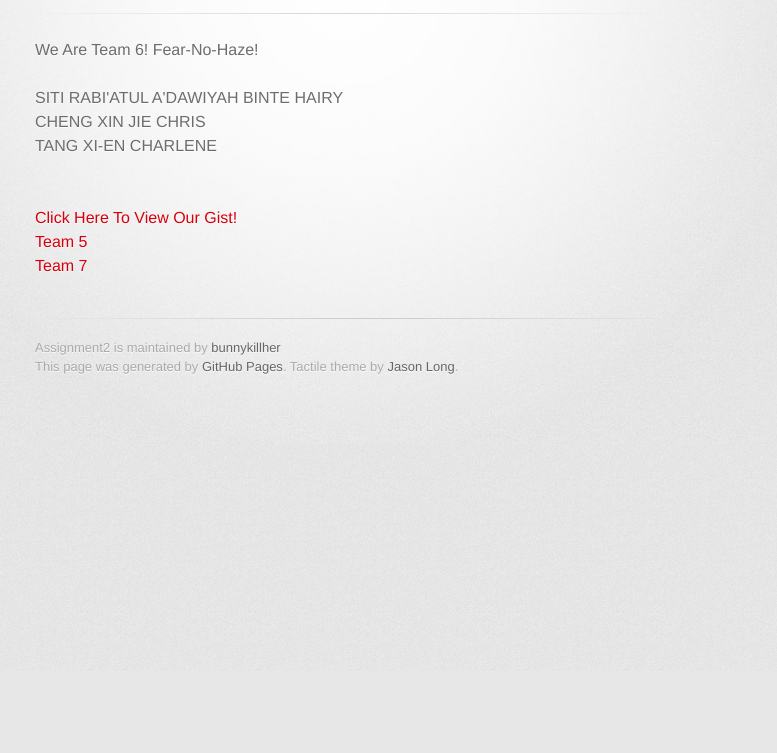
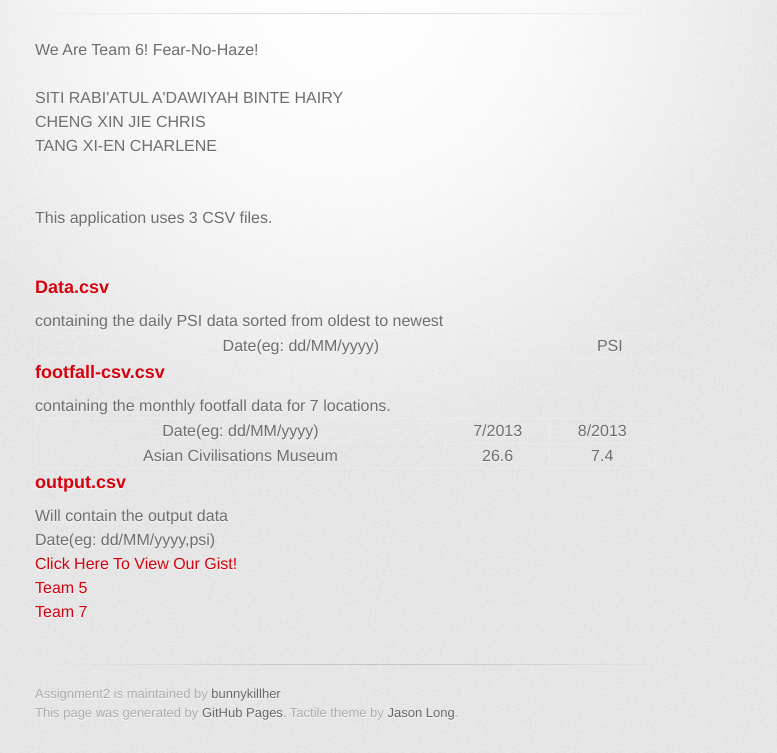
Before and after one commit to bunnykillher/assignment2, a plain HTML site: page index.html in a window 1280 px wide. Shown: the part 129-882 px from the top of the page, without its empty margins (295-1072 px from the left). Before the commit the page ends 800 px from the top, so only its background shows below. Drawn offline with Linux system fonts and the light colour scheme; a web font is replaced by a local one.

Commit message:
Update index.html

```diff
--- a/index.html
+++ b/index.html
@@ -31,10 +31,27 @@ SITI RABI'ATUL A'DAWIYAH BINTE HAIRY<br>
 CHENG XIN JIE CHRIS<br>
 TANG XI-EN CHARLENE<br>
 <br><br>
+This application uses 3 CSV files.<br><br>
+<h3>Data.csv</h3> containing the daily PSI data sorted from oldest to newest<br>
+<table>
+  <tr>
+    <th>Date(eg: dd/MM/yyyy)</th>
+    <th>PSI</th>
+  </tr>
+</table>
+<h3>footfall-csv.csv</h3> containing the monthly footfall data for 7 locations.<br>
+<table>
+  <tr><th>Date(eg: dd/MM/yyyy)</th><td>7/2013</td><td>8/2013</td></tr>
+  <tr><th>Asian Civilisations Museum</th><td>26.6</td><td>7.4</td></tr>
+</table>
+<h3>output.csv</h3>Will contain the output data<br>
+Date(eg: dd/MM/yyyy,psi)<br>
+
+
 <a href="https://gist.github.com/bunnykillher/ff676cc7079871b4c82d"> Click Here To View Our Gist!</a>
 <br>
 <a href="">Team 5</a><br>
-<a href="">Team 7</a></p>
+<a href="https://eva-app.firebaseapp.com">Team 7</a></p>
         </section>
 
         <footer>
```
